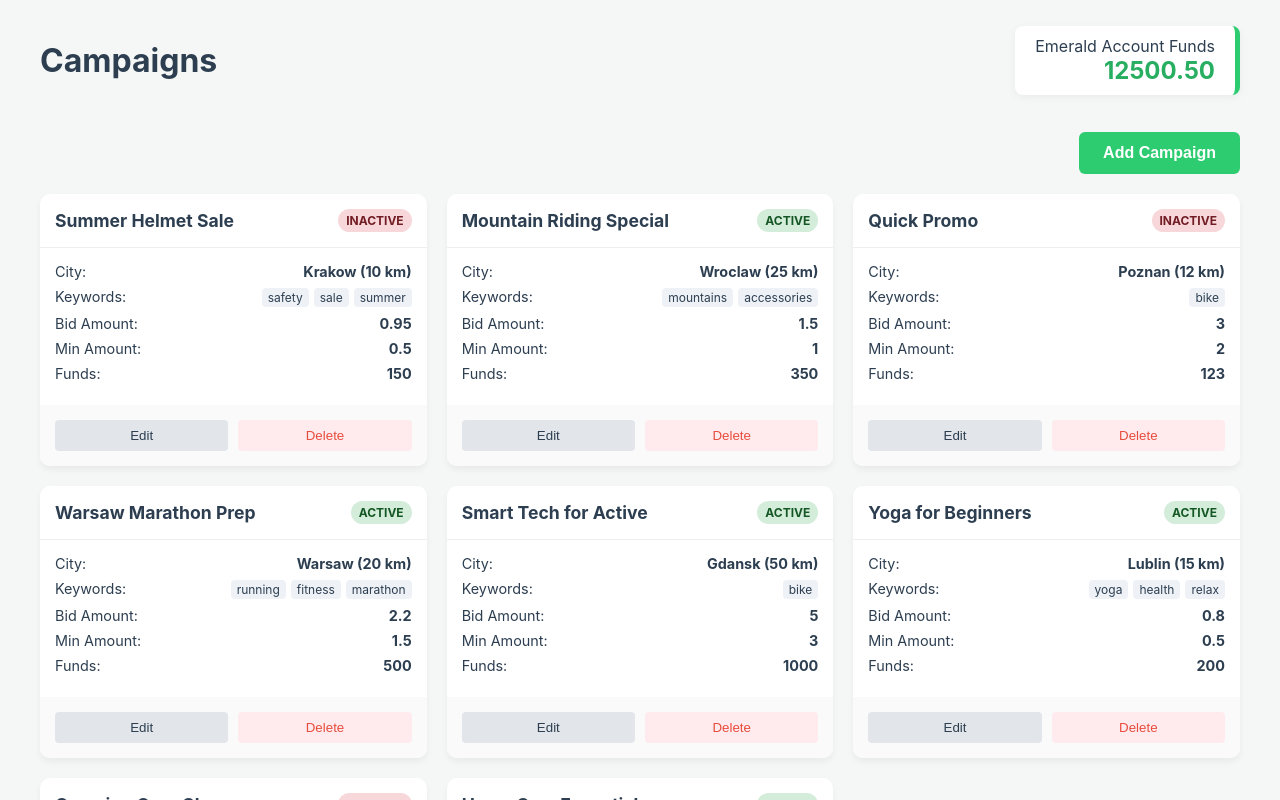
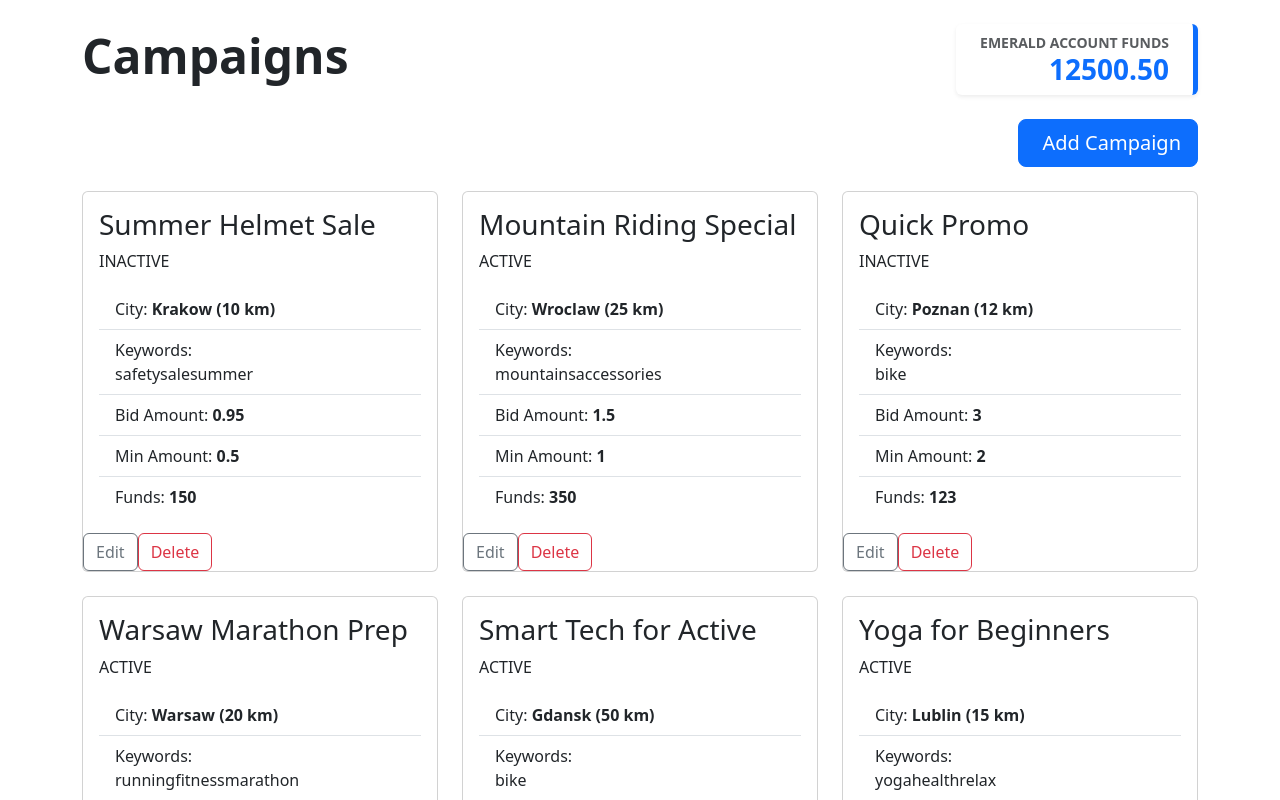
Before and after one commit to osiakmikolaj/campaigns, a React (Create React App) app: page / in a window 1280 px wide. Shown: the top 800 px of the page. Built offline with nearby package versions, Linux system fonts and the light colour scheme; data requests are answered from the project's data file.

Commit message:
Updated styling of a dashboard using bootstrap

```diff
--- a/src/components/CampaignCard/CampaignCard.css
+++ /dev/null
@@ -1,88 +0,0 @@
-.card-header {
-    padding: 15px;
-    border-bottom: 1px solid #eee;
-    display: flex;
-    justify-content: space-between;
-    align-items: center;
-}
-
-.card-header h3 {
-    margin: 0;
-    font-size: 1.1rem;
-}
-
-.status-badge {
-    font-size: 0.75rem;
-    padding: 4px 8px;
-    border-radius: 12px;
-    font-weight: bold;
-    text-transform: uppercase;
-}
-
-.status-badge.active {
-    background-color: #d4edda;
-    color: #155724;
-}
-
-.status-badge.inactive {
-    background-color: #f8d7da;
-    color: #721c24;
-}
-
-.card-body {
-    padding: 15px;
-    flex-grow: 1;
-}
-
-.info-row {
-    margin-bottom: 8px;
-    font-size: 0.9rem;
-    display: flex;
-    justify-content: space-between;
-}
-
-.tags {
-    display: flex;
-    flex-wrap: wrap;
-    gap: 5px;
-    justify-content: flex-end;
-    max-width: 60%;
-}
-
-.tag {
-    background: #eef2f7;
-    padding: 2px 6px;
-    border-radius: 4px;
-    font-size: 0.75rem;
-}
-
-.card-actions {
-    padding: 15px;
-    background: #fafafa;
-    display: flex;
-    gap: 10px;
-}
-
-.btn-secondary,
-.btn-danger {
-    flex: 1;
-    padding: 8px;
-    border: none;
-    border-radius: 4px;
-    cursor: pointer;
-    font-weight: 500;
-}
-
-.btn-secondary {
-    background-color: #e2e6ea;
-    color: var(--text-main);
-}
-
-.btn-danger {
-    background-color: #ffebee;
-    color: var(--danger);
-}
-
-.btn-danger:hover {
-    background-color: #ffcdd2;
-}
--- a/src/components/CampaignCard/CampaignCard.jsx
+++ b/src/components/CampaignCard/CampaignCard.jsx
@@ -1,22 +1,21 @@
-import "./CampaignCard.css";
-
 const CampaignCard = ({ campaign, onDelete, onEdit }) => {
     return (
-        <div className="campaign-card">
-            <div className="card-header">
-                <h3>{campaign.name}</h3>
-                <span className={`status-badge ${campaign.status === "on" ? "active" : "inactive"}`}>{campaign.status === "on" ? "ACTIVE" : "INACTIVE"}</span>
-            </div>
+        <div className="card h-100">
+            <div className="card-body">
+                <h3 className="card-title">{campaign.name}</h3>
+                <p className={`card-text status-badge ${campaign.status === "on" ? "active" : "inactive"}`}>
+                    {campaign.status === "on" ? "ACTIVE" : "INACTIVE"}
+                </p>
 
-            <div className="card-body">
-                <div className="info-row">
-                    <span>City:</span>{" "}
+                <ul class="list-group list-group-flush">
+                    <li class="list-group-item">
+                        City:{" "}
                         <strong>
                             {campaign.town} ({campaign.radius} km)
                         </strong>
-                </div>
-                <div className="info-row">
-                    <span>Keywords:</span>
+                    </li>
+                    <li class="list-group-item">
+                        Keywords:{" "}
                         <div className="tags">
                             {campaign.keywords.map((k, index) => (
                                 <span key={k.id || index} className="tag">
@@ -24,23 +23,24 @@ const CampaignCard = ({ campaign, onDelete, onEdit }) => {
                                 </span>
                             ))}
                         </div>
-                </div>
-                <div className="info-row">
-                    <span>Bid Amount:</span> <strong>{campaign.bidAmount}</strong>
-                </div>
-                <div className="info-row">
-                    <span>Min Amount:</span> <strong>{campaign.minAmount}</strong>
-                </div>
-                <div className="info-row">
-                    <span>Funds:</span> <strong>{campaign.campaignFund}</strong>
-                </div>
+                    </li>
+                    <li class="list-group-item">
+                        Bid Amount: <strong>{campaign.bidAmount}</strong>
+                    </li>
+                    <li class="list-group-item">
+                        Min Amount: <strong>{campaign.minAmount}</strong>
+                    </li>
+                    <li class="list-group-item">
+                        Funds: <strong>{campaign.campaignFund}</strong>
+                    </li>
+                </ul>
             </div>
 
-            <div className="card-actions">
-                <button className="btn-secondary" onClick={() => onEdit(campaign.id)}>
+            <div className="d-grid gap-2 d-md-block">
+                <button className="btn btn-outline-secondary" type="button" onClick={() => onEdit(campaign.id)}>
                     Edit
                 </button>
-                <button className="btn-danger" onClick={() => onDelete(campaign.id)}>
+                <button className="btn btn-outline-danger" type="button" onClick={() => onDelete(campaign.id)}>
                     Delete
                 </button>
             </div>
--- a/src/components/CampaignForm/EditCampaign.jsx
+++ b/src/components/CampaignForm/EditCampaign.jsx
@@ -1,5 +1,4 @@
 import { useEffect, useState } from "react";
-import "../Dashboard/Dashboard.css";
 import LoadingScreen from "../LoadingScreen/LoadingScreen";
 import "./CampaignForm.css";
 import "react-bootstrap-typeahead/css/Typeahead.css";
--- a/src/components/Dashboard/Dashboard.css
+++ /dev/null
@@ -1,102 +0,0 @@
-.dashboard-container {
-    max-width: 1200px;
-    margin: 0 auto;
-    padding: 20px;
-}
-
-.dashboard-header {
-    display: flex;
-    justify-content: space-between;
-    align-items: center;
-    margin-bottom: 30px;
-    flex-wrap: wrap;
-    gap: 15px;
-}
-
-.wallet-card {
-    background: white;
-    padding: 10px 20px;
-    border-radius: 8px;
-    box-shadow: 0 2px 10px rgba(0, 0, 0, 0.05);
-    display: flex;
-    flex-direction: column;
-    align-items: end;
-    border-right: 5px solid var(--primary);
-}
-
-.wallet-balance {
-    font-size: 1.5rem;
-    font-weight: bold;
-    color: var(--primary-dark);
-}
-
-.action-bar {
-    margin-bottom: 20px;
-    display: flex;
-    justify-content: flex-end;
-}
-
-.btn-primary {
-    background-color: var(--primary);
-    color: white;
-    border: none;
-    padding: 12px 24px;
-    border-radius: 6px;
-    font-size: 1rem;
-    font-weight: 600;
-    cursor: pointer;
-    transition: background 0.2s;
-}
-
-.btn-primary:hover {
-    background-color: var(--primary-dark);
-}
-
-.campaign-grid {
-    display: grid;
-    grid-template-columns: repeat(auto-fill, minmax(300px, 1fr));
-    gap: 20px;
-}
-
-.campaign-card {
-    background: var(--card-bg);
-    border-radius: 10px;
-    box-shadow: 0 4px 6px rgba(0, 0, 0, 0.05);
-    overflow: hidden;
-    display: flex;
-    flex-direction: column;
-    transition: transform 0.2s;
-}
-
-.campaign-card:hover {
-    transform: translateY(-5px);
-    box-shadow: 0 8px 15px rgba(0, 0, 0, 0.1);
-}
-
-/* mobile */
-@media (max-width: 600px) {
-    .dashboard-header {
-        flex-direction: column;
-        align-items: flex-start;
-    }
-
-    .wallet-card {
-        width: 100%;
-        box-sizing: border-box;
-        align-items: center;
-        border-right: none;
-        border-bottom: 5px solid var(--primary);
-    }
-
-    .action-bar {
-        justify-content: center;
-    }
-
-    .btn-primary {
-        width: 100vw;
-    }
-
-    .campaign-grid {
-        grid-template-columns: 1fr;
-    }
-}
--- a/src/components/Dashboard/Dashboard.jsx
+++ b/src/components/Dashboard/Dashboard.jsx
@@ -1,5 +1,4 @@
 import { useEffect, useState } from "react";
-import "./Dashboard.css";
 import CampaignCard from "../CampaignCard/CampaignCard";
 import LoadingScreen from "../LoadingScreen/LoadingScreen";
 
@@ -53,26 +52,34 @@ const Dashboard = ({ onNavigateToEdit, onNavigateToCreate }) => {
     }
 
     return (
-        <div className="dashboard-container">
-            <header className="dashboard-header">
-                <h1>Campaigns</h1>
-                <div className="wallet-card">
-                    <span className="wallet-label">Emerald Account Funds</span>
-                    <span className="wallet-balance">{wallet?.balance.toFixed(2)}</span>
+        <div className="container py-4">
+            <header className="d-flex justify-content-between align-items-center mb-4 flex-wrap gap-3">
+                <h1 className="display-5 fw-bold">Campaigns</h1>
+                <div className="card border-0 shadow-sm border-end border-5 border-primary">
+                    <div className="card-body py-2 px-4 d-flex flex-column align-items-end">
+                        <span className="text-muted small text-uppercase fw-bold">Emerald Account Funds</span>
+                        <span className="h3 fw-bold text-primary mb-0">{wallet?.balance.toFixed(2)}</span>
+                    </div>
                 </div>
             </header>
 
-            <div className="action-bar">
-                <button className="btn-primary" onClick={onNavigateToCreate}>
-                    Add Campaign
+            <div className="d-flex justify-content-end mb-4">
+                <button className="btn btn-primary btn-lg" onClick={onNavigateToCreate}>
+                    <i className="bi bi-plus-lg me-2"></i>Add Campaign
                 </button>
             </div>
 
-            <div className="campaign-grid">
+            <div className="row g-4">
                 {campaigns.length === 0 ? (
-                    <p>No campaigns to list</p>
+                    <div className="col-12">
+                        <p>No campaigns to list</p>
+                    </div>
                 ) : (
-                    campaigns.map((campaign) => <CampaignCard key={campaign.id} campaign={campaign} onDelete={handleDelete} onEdit={handleEdit} />)
+                    campaigns.map((campaign) => (
+                        <div key={campaign.id} className="col-12 col-md-6 col-lg-4">
+                            <CampaignCard campaign={campaign} onDelete={handleDelete} onEdit={handleEdit} />
+                        </div>
+                    ))
                 )}
             </div>
         </div>
--- a/src/components/LoadingScreen/LoadingScreen.css
+++ /dev/null
@@ -1,44 +0,0 @@
-.loader-container {
-    display: flex;
-    justify-content: center;
-    align-items: center;
-    height: 100vh;
-    gap: 10px;
-}
-
-.dot {
-    width: 40px;
-    height: 40px;
-    background-color: var(--primary-dark);
-    border-radius: 50%;
-
-    animation-name: bounce;
-    animation-duration: 1.4s;
-    animation-iteration-count: infinite;
-    animation-timing-function: ease-in-out;
-}
-
-.dot-1 {
-    animation-delay: -0.32s;
-}
-
-.dot-2 {
-    animation-delay: -0.16s;
-}
-
-.dot-3 {
-    animation-delay: 0s;
-}
-
-@keyframes bounce {
-    0%,
-    80%,
-    100% {
-        transform: scale(0);
-        opacity: 0.5;
-    }
-    40% {
-        transform: scale(1);
-        opacity: 1;
-    }
-}
--- a/src/components/LoadingScreen/LoadingScreen.jsx
+++ b/src/components/LoadingScreen/LoadingScreen.jsx
@@ -1,11 +1,12 @@
-import "./LoadingScreen.css";
-
 const LoadingScreen = () => {
     return (
-        <div className="loader-container">
-            <div className="dot dot-1"></div>
-            <div className="dot dot-2"></div>
-            <div className="dot dot-3"></div>
+        <div
+            className="d-flex justify-content-center align-items-center vh-100 w-100 position-fixed top-0 start-0 bg-white bg-opacity-75"
+            style={{ zIndex: 1050 }}
+        >
+            <div className="spinner-border text-success" role="status">
+                <span className="visually-hidden">Loading...</span>
+            </div>
         </div>
     );
 };
--- a/src/index.js
+++ b/src/index.js
@@ -3,6 +3,9 @@ import ReactDOM from "react-dom/client";
 import "./index.css";
 import App from "./App";
 import reportWebVitals from "./reportWebVitals";
+// bootstrap
+import "bootstrap/dist/css/bootstrap.min.css";
+import "react-bootstrap-typeahead/css/Typeahead.css";
 
 const root = ReactDOM.createRoot(document.getElementById("root"));
 root.render(
```
Lines whose indentation alone changed are shown as unchanged.
